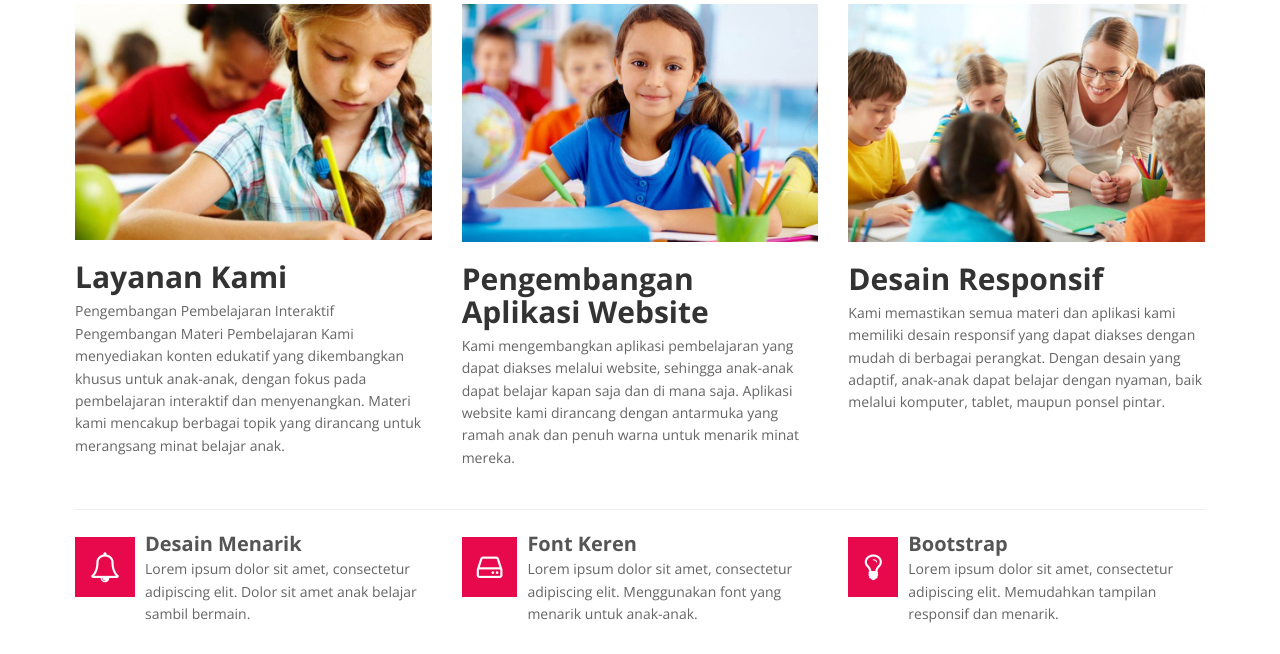
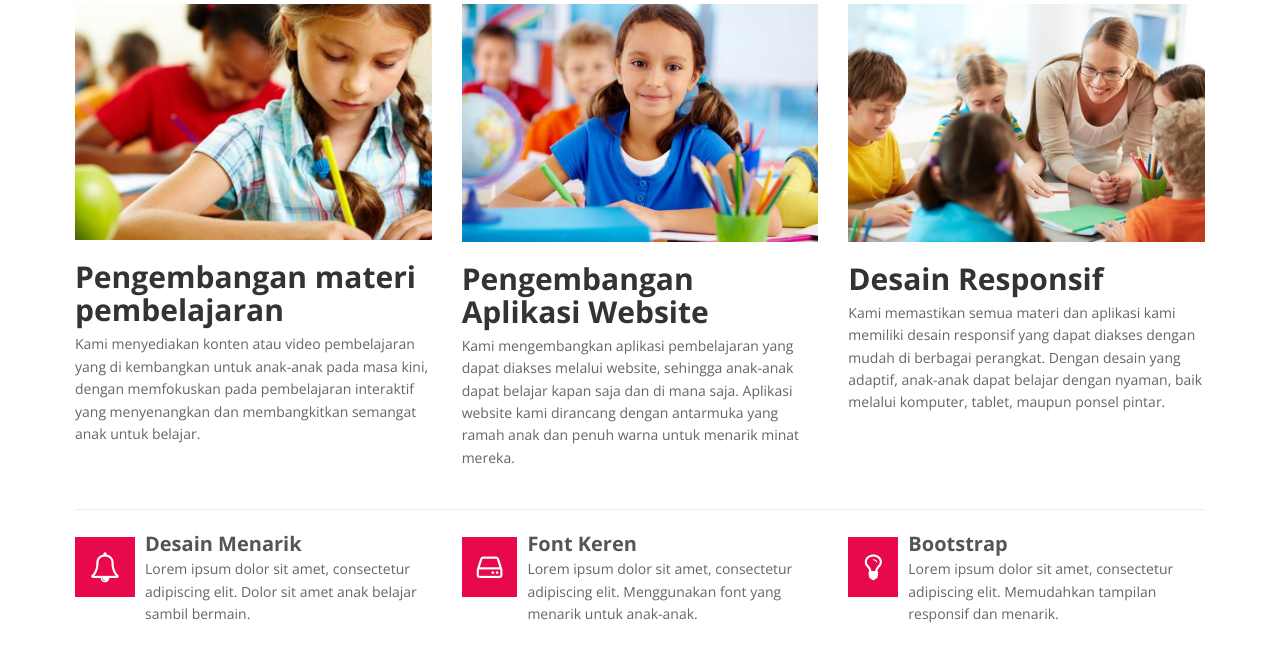
Before and after one commit to NatanaelWT/brainybuddies, a PHP site: page /user/services in a window 1280 px wide. Shown: the part 222-876 px from the top of the page. Run offline with PHP 8.4, Linux system fonts and the light colour scheme; some libraries are stand-ins or nearby versions.

Commit message:
revisi ini service.php

```diff
--- a/views/user/services.php
+++ b/views/user/services.php
@@ -24,8 +24,8 @@ include "views/user/partials/head.php";
                 <div class="row service-v1 margin-bottom-40">
                     <div class="col-md-4 md-margin-bottom-40">
                         <img class="img-responsive" src="src/img/service1.jpg" alt="">
-                        <h2>Layanan Kami</h2>
-                        <p>Pengembangan Pembelajaran Interaktif Pengembangan Materi Pembelajaran Kami menyediakan konten edukatif yang dikembangkan khusus untuk anak-anak, dengan fokus pada pembelajaran interaktif dan menyenangkan. Materi kami mencakup berbagai topik yang dirancang untuk merangsang minat belajar anak.</p>
+                        <h2>Pengembangan materi pembelajaran</h2>
+                        <p>Kami menyediakan konten atau video pembelajaran yang di kembangkan untuk anak-anak pada masa kini, dengan memfokuskan pada pembelajaran interaktif yang menyenangkan dan membangkitkan semangat anak untuk belajar.</p>
                     </div>
                     <div class="col-md-4">
                         <img class="img-responsive" src="src/img/service2.jpg" alt="">
```
